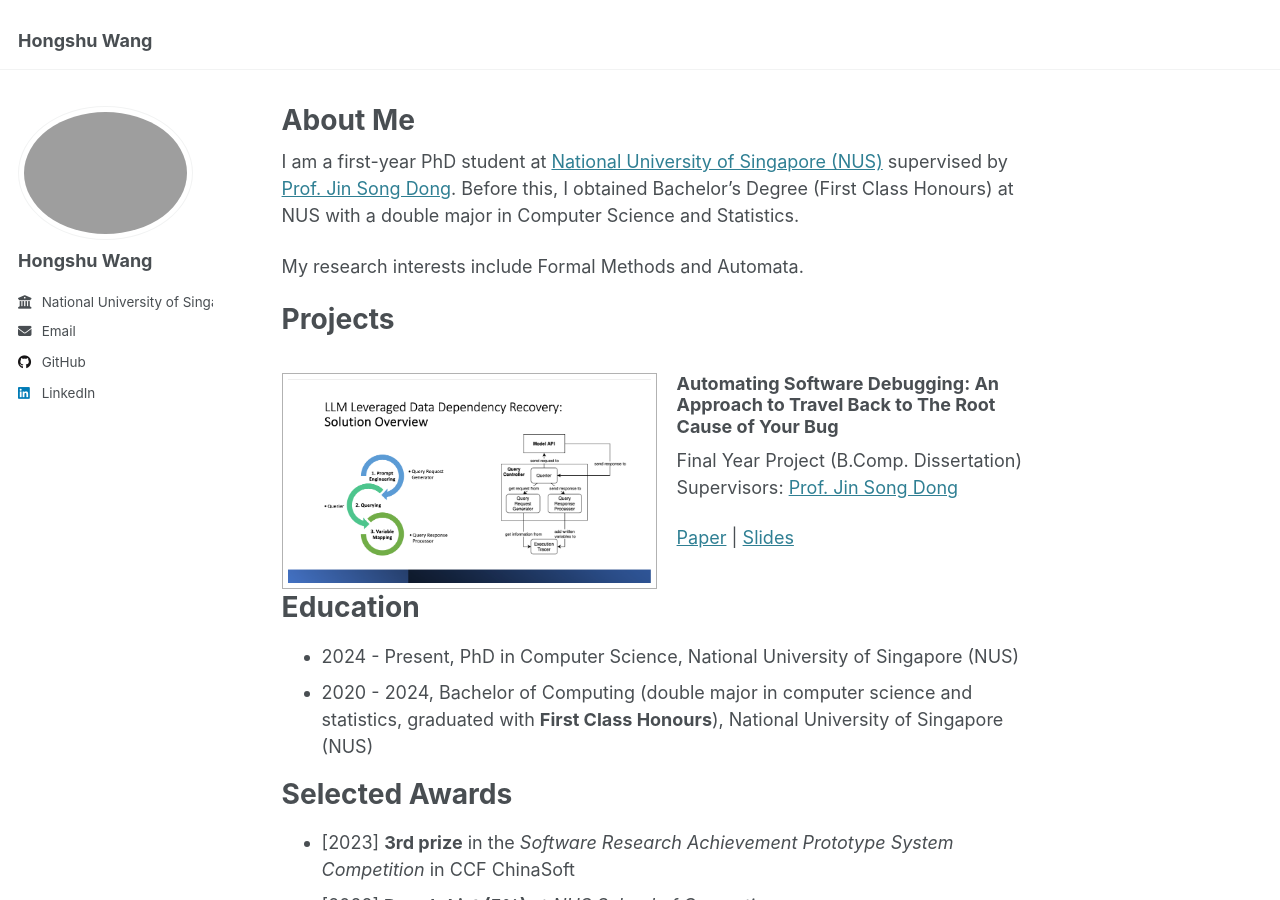
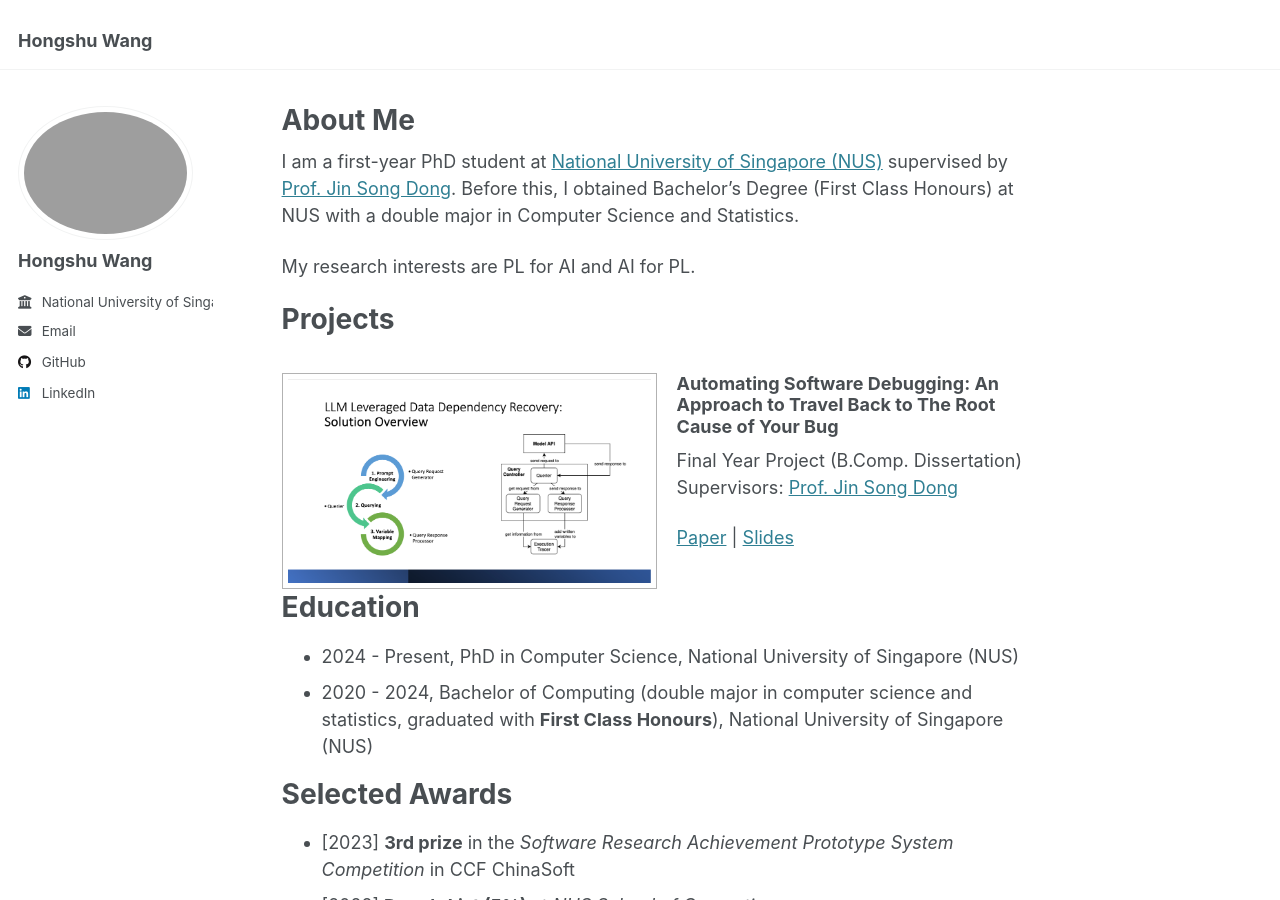
Before and after one commit to HongshuW/HongshuW.github.io, a Jekyll site: the page built from _pages/about.md, in a window 1280 px wide and 900 px high. Built offline with Jekyll 4.4.1, drawn with Linux system fonts in a browser that asks for light colours.

Commit message:
update on research interests

```diff
--- a/_pages/about.md
+++ b/_pages/about.md
@@ -9,7 +9,7 @@ redirect_from:
 
 I am a first-year PhD student at [National University of Singapore (NUS)](https://www.nus.edu.sg) supervised by [Prof. Jin Song Dong](https://www.comp.nus.edu.sg/~dongjs/). Before this, I obtained Bachelor's Degree (First Class Honours) at NUS with a double major in Computer Science and Statistics.
 
-My research interests include Formal Methods and Automata.
+My research interests are PL for AI and AI for PL.
 
 Projects
 ======
```
